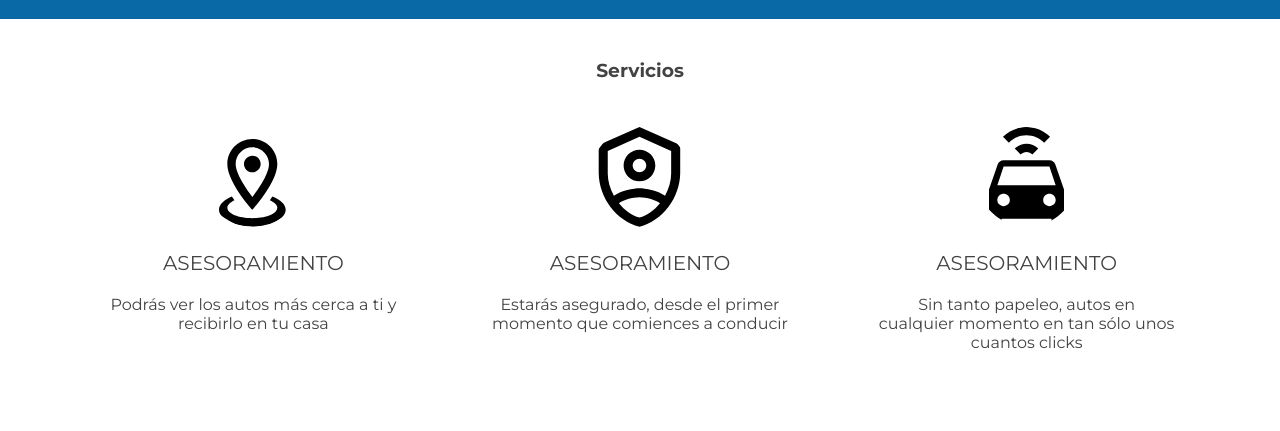
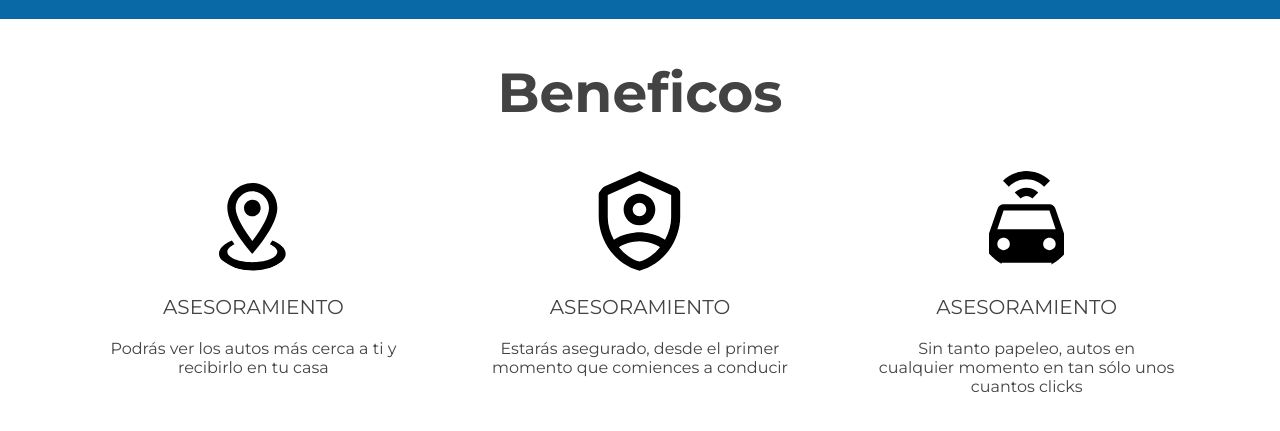
Before and after one commit to Cartoke/LandingPageERentCar, a plain HTML site: page index.html in a window 1280 px wide. Shown: the part 81-512 px from the top of the page. Drawn offline with Linux system fonts and the light colour scheme.

Commit message:
fix: title Font size
The font size title was fixed according to the landing page

```diff
--- a/index.html
+++ b/index.html
@@ -63,7 +63,7 @@
 
     <section id="benefits" class="benefits">
         <div class="inner-benefit">
-            <h3 class="title-section">Servicios</h3>
+            <h3 class="title-section">Beneficos</h3>
             <div class="row-benefit">
                 <div class="col-benefit">
                     <div class="benefit">
--- a/styles.css
+++ b/styles.css
@@ -166,6 +166,10 @@ header,
     text-transform: uppercase;
     margin: 20px 0;
 }
+
+.title-section{
+    font-size: 36px;
+}
 /******** END BENEFITS ********/
 
 /******** SERVICES ********/
@@ -228,6 +232,9 @@ header,
     /******** END HERO PAGER ********/
 
     /******** BENEFITS ********/
+    .title-section{
+        font-size: 55px;
+    }
     .col-benefit{
         flex: 33.33%;
         max-width: 33.33%;
```
